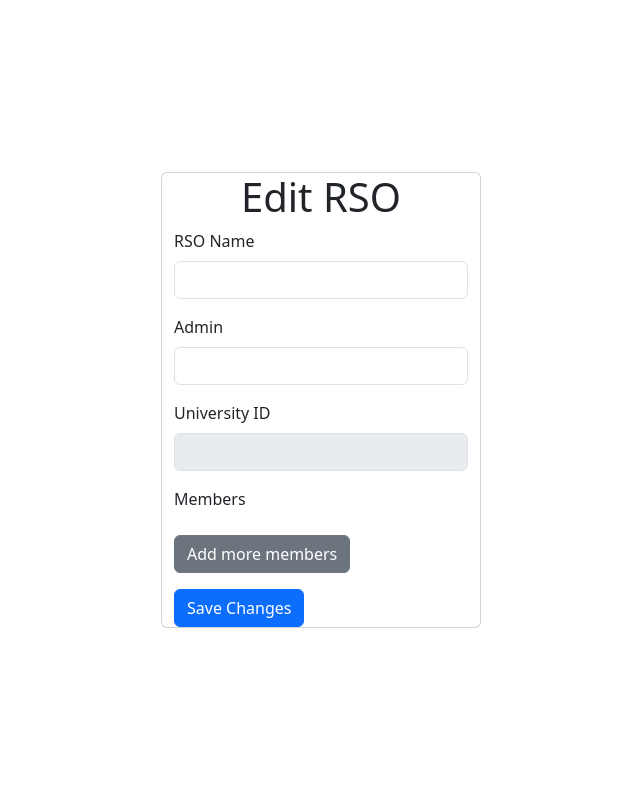
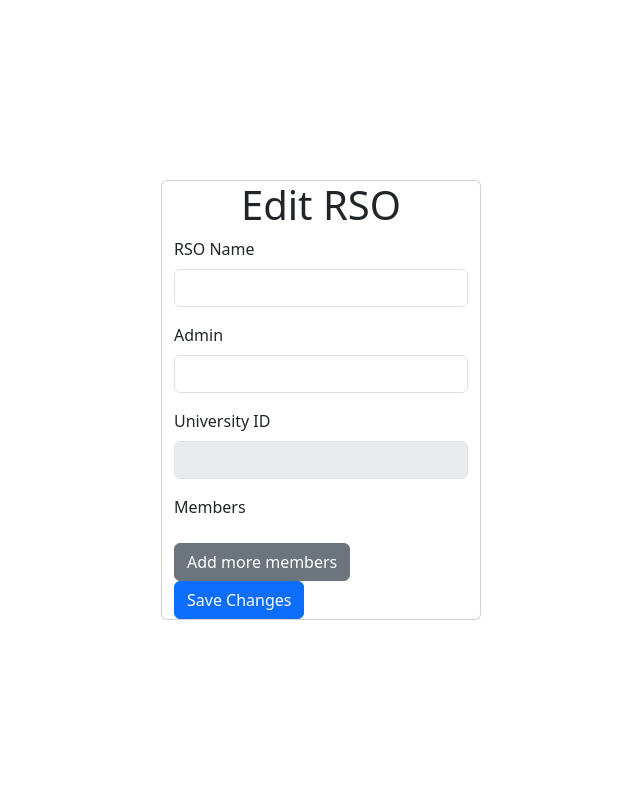
Before and after one commit to jl01128/UniversityEventSite, a PHP site: page /organizations/edit_rso.php?id=1 in a window 1280 px wide. Shown: the part 56-856 px from the top of the page, without its empty margins (319-959 px from the left). Run offline with PHP 8.4, Linux system fonts and the light colour scheme; a user stored in the database is signed in; data comes from the database, SQL or seed files in the repository; data that the repository does not hold is empty.

Commit message:
updated format

```diff
--- a/src/organizations/edit_rso.php
+++ b/src/organizations/edit_rso.php
@@ -74,7 +74,7 @@ $members = orgs_get_members($_GET["id"]);
                             <input type="email" class="form-control mb-2 memberEmails" id="memberEmails[]" name="memberEmails[]" placeholder="Email address" value="<?=(users_get_user($universityId, $rsoMember["UserID"])["Email"])?>">
                         <?php endforeach; ?>
                     </div>
-                    <button type="button" id="addMoreMembers" class="btn btn-secondary mb-3">Add more members</button>
+                    <button type="button" id="addMoreMembers" class="btn btn-secondary mb-7">Add more members</button>
                     <button type="submit" id="submit" name="submit" class="btn btn-primary text-center">Save Changes</button>
                 </form>
             </div>
```
